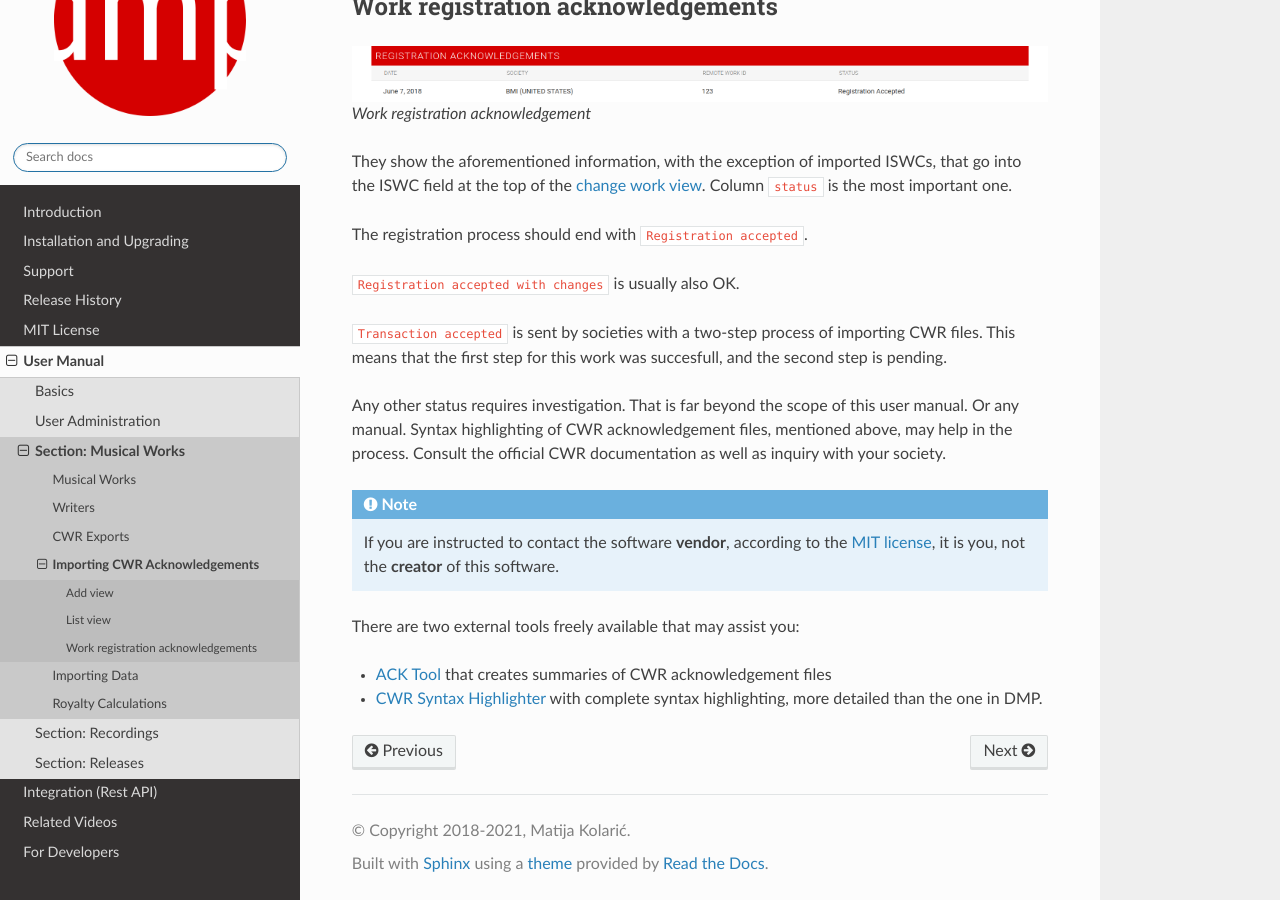
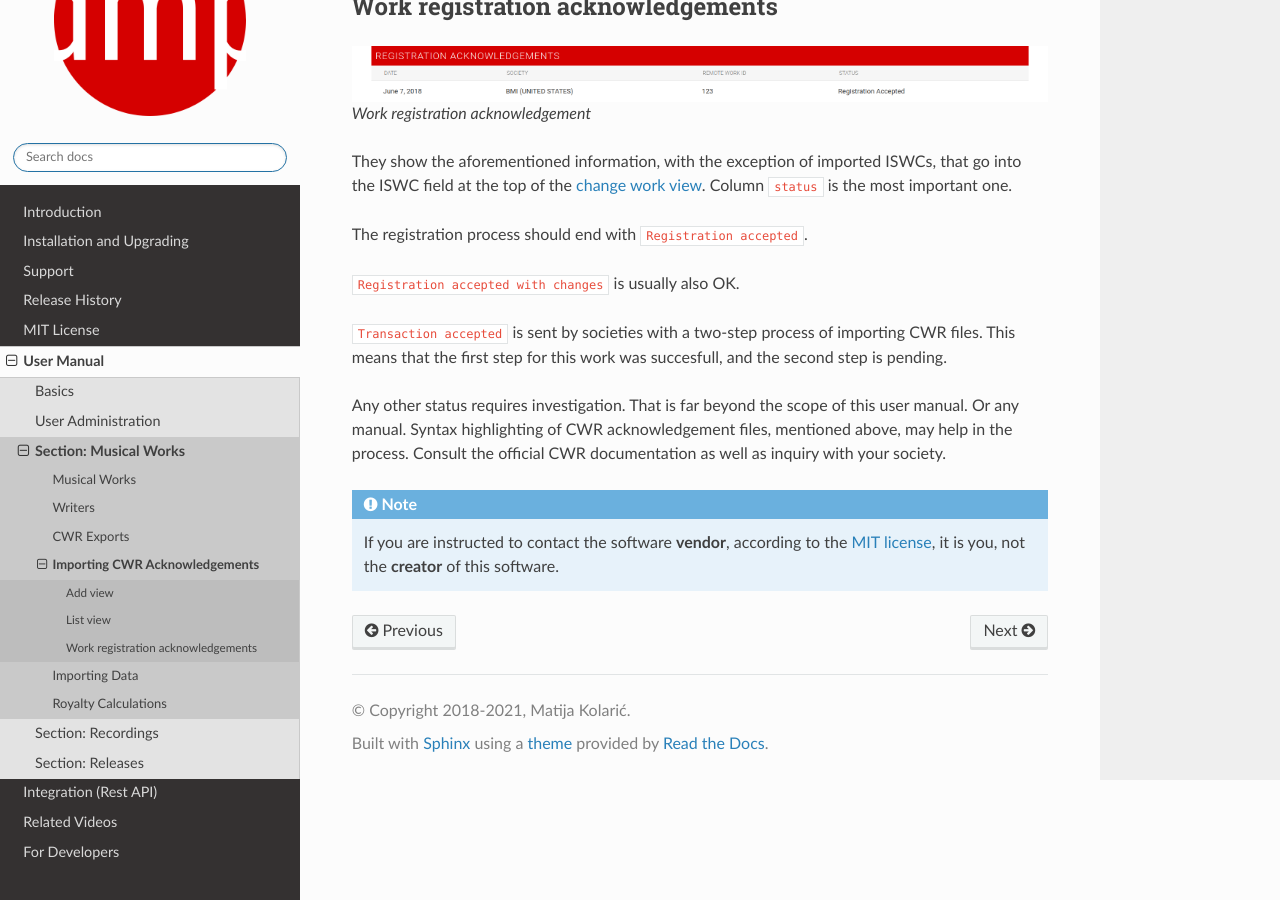
Before and after one commit to matijakolaric-com/django-music-publisher, a Sphinx documentation site: the page built from docs/manual_ackimport.rst, in a window 1280 px wide and 900 px high, scrolled down 1795 px. Built offline with Sphinx 7.4.7 and the Read the Docs theme 2.0.0, drawn with Linux system fonts in a browser that asks for light colours.

Commit message:
documentation updates

```diff
--- a/docs/manual_ackimport.rst
+++ b/docs/manual_ackimport.rst
@@ -67,8 +67,3 @@ Any other status requires investigation. That is far beyond the scope of this us
 
 .. note::
     If you are instructed to contact the software **vendor**, according to the :doc:`MIT license <LICENSE>`, it is you, not the **creator** of this software.
-
-There are two external tools freely available that may assist you:
-
-* `ACK Tool <https://matijakolaric.com/free/cwr-x-ack-tool>`_ that creates summaries of CWR acknowledgement files
-* `CWR Syntax Highlighter <https://matijakolaric.com/free/cwr-syntax-highlighter/>`_ with complete syntax highlighting, more detailed than the one in DMP.
```
